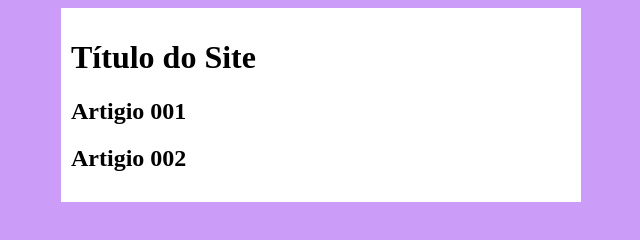
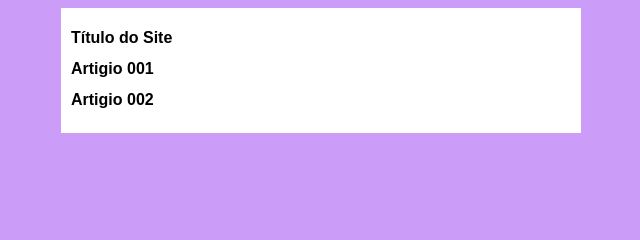
Before and after one commit to oeliassantos/projeto-site, a plain HTML site: page index.html in a window 1280 px wide. Shown: the whole page, without its empty margins (319-959 px from the left). Drawn offline with Linux system fonts and the light colour scheme.

Commit message:
Erro no style.css resolvido

```diff
--- a/estilos/style.css
+++ b/estilos/style.css
@@ -1,5 +1,5 @@
-{
-    font-family: Arial, Helvetica, sans-serif;
+*{
+    font-family:Arial, Helvetica, sans-serif;
     font-size: 16px;
 }
 
```
